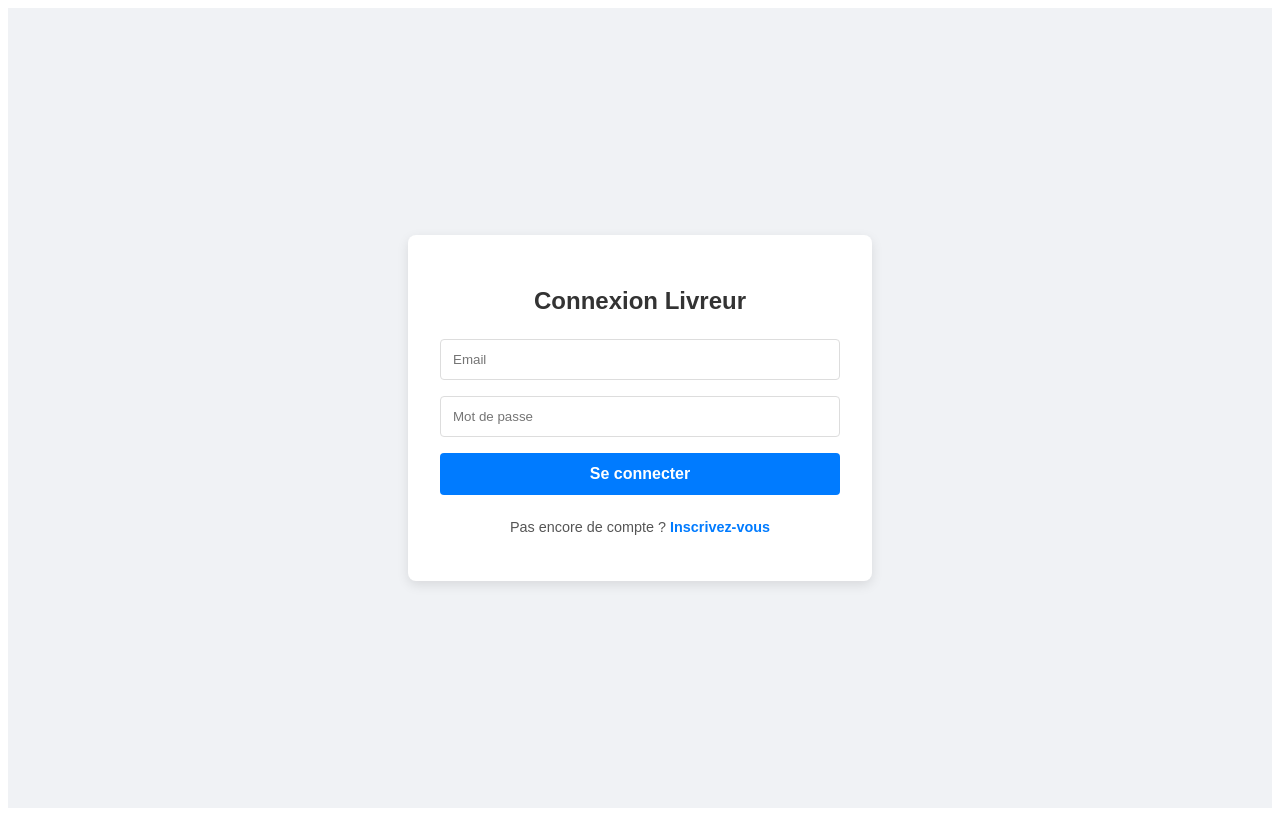
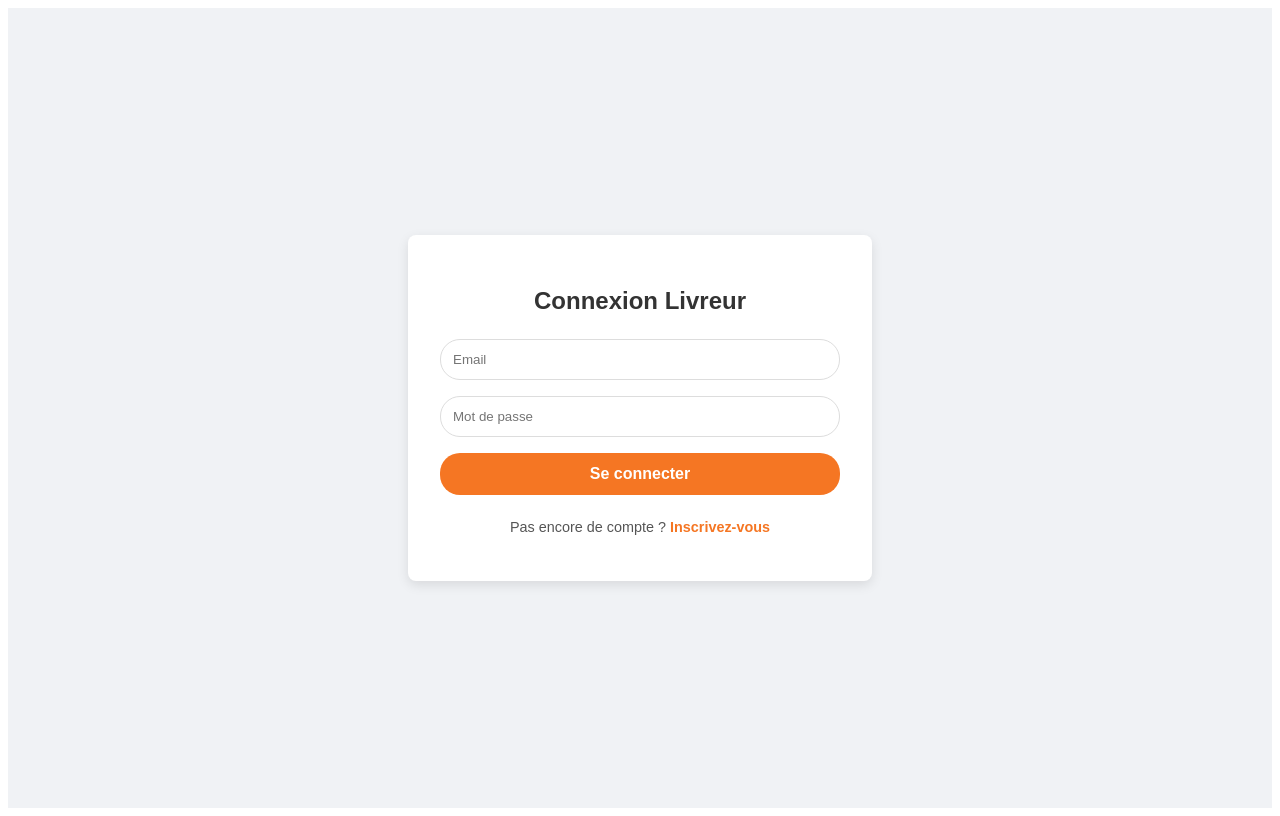
Before and after one commit to djibril-pro/livreurapp2, a React (Vite) app: page /login in a window 1280 px wide. Built offline with nearby package versions, Linux system fonts and the light colour scheme.

Commit message:
changement de css

```diff
--- a/src/components/ConnexionLivreur.css
+++ b/src/components/ConnexionLivreur.css
@@ -32,16 +32,17 @@
   width: 100%;
   padding: 0.75rem;
   border: 1px solid #ddd;
-  border-radius: 4px;
-  box-sizing: border-box; /* Important pour le padding */
+  border-radius: 20px; /* Bords arrondis pour les champs */
+  box-sizing: border-box;
 }
 
 .login-form button {
   width: 100%;
   padding: 0.75rem;
   border: none;
-  border-radius: 4px;
-  background-color: #007bff; /* Bleu standard */
+  /* 👇 VOTRE NOUVELLE COULEUR ET FORME 👇 */
+  background-color: #F57623; /* Orange Burger King */
+  border-radius: 20px;      /* Bouton bien arrondi */
   color: white;
   font-size: 1rem;
   font-weight: bold;
@@ -50,7 +51,8 @@
 }
 
 .login-form button:hover {
-  background-color: #0056b3;
+  /* 👇 Un orange un peu plus foncé au survol 👇 */
+  background-color: #E0610A;
 }
 
 .error-message {
@@ -66,7 +68,8 @@
 }
 
 .signup-link a {
-  color: #007bff;
+  /* 👇 Le lien utilise aussi la couleur primaire 👇 */
+  color: #F57623;
   text-decoration: none;
   font-weight: bold;
 }
```
